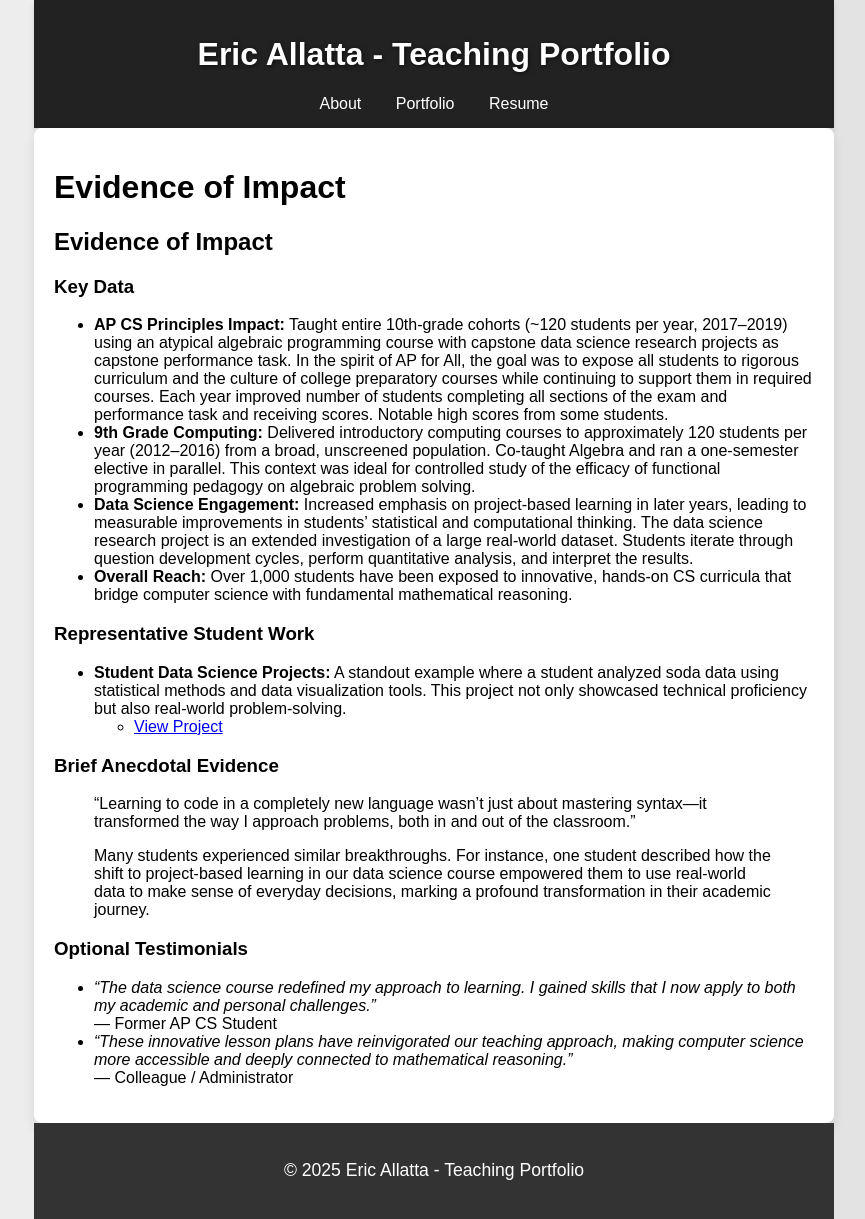
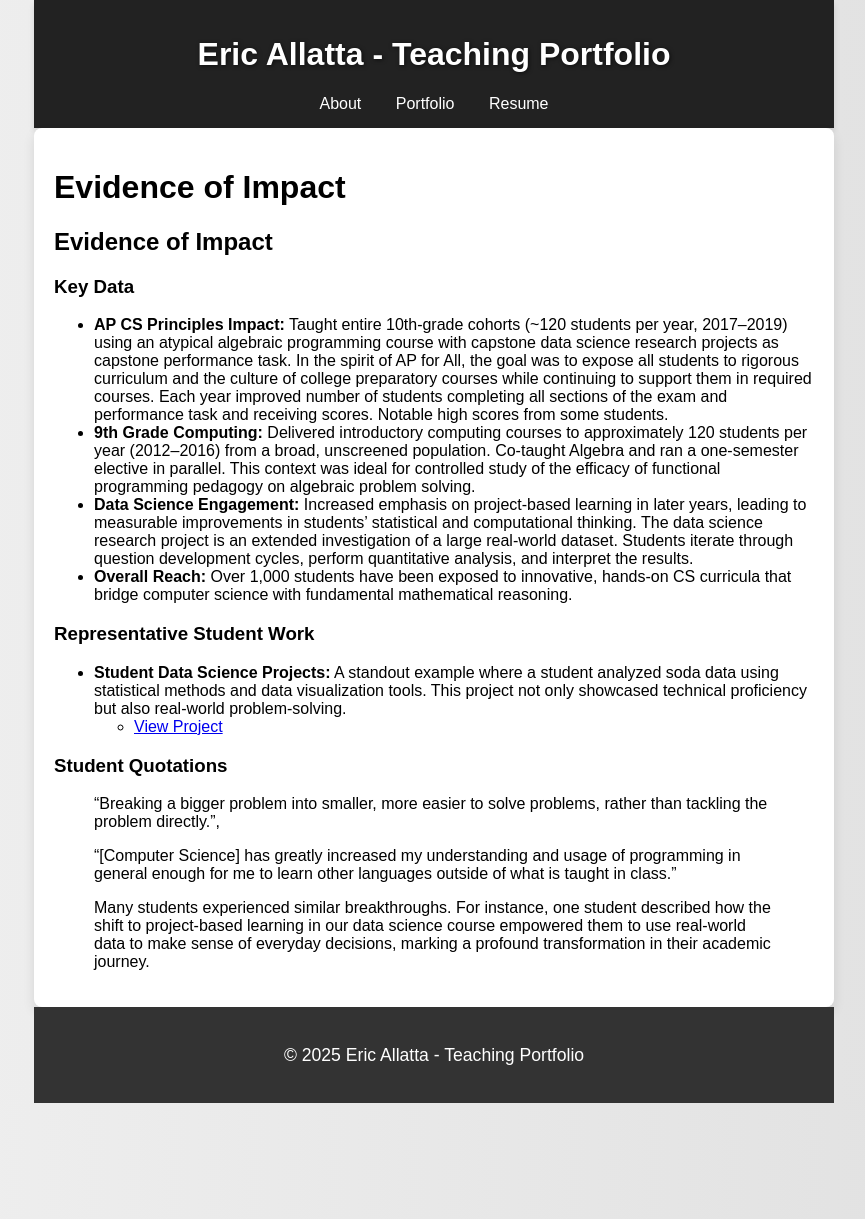
Before and after one commit to MrAllatta/teaching-portfolio, a Jekyll site: the page built from portfolio/evidence-of-impact.md, in a window 1280 px wide. Shown: the whole page, without its empty margins (206-1071 px from the left). Built offline with Jekyll 4.4.1, drawn with Linux system fonts in a browser that asks for light colours; after the commit the page ends 1103 px from its top, so only the background shows below that.

Commit message:
updated evidence

```diff
--- a/portfolio/evidence-of-impact.md
+++ b/portfolio/evidence-of-impact.md
@@ -16,13 +16,9 @@ title: "Evidence of Impact"
   A standout example where a student analyzed soda data using statistical methods and data visualization tools. This project not only showcased technical proficiency but also real-world problem-solving.
   - [View Project](https://docs.google.com/document/d/1p63vfY1CNWrdBwIg2vXW_Nfxl-xG1rTlpYiboGbla-g/edit?usp=drivesdk)
 
-### Brief Anecdotal Evidence
-> "Learning to code in a completely new language wasn’t just about mastering syntax—it transformed the way I approach problems, both in and out of the classroom."
->
+### Student Quotations
+> "Breaking a bigger problem into smaller, more easier to solve problems, rather than tackling the problem directly.",
+
+> "[Computer Science] has greatly increased my understanding and usage of programming in general enough for me to learn other languages outside of what is taught in class."
+
 > Many students experienced similar breakthroughs. For instance, one student described how the shift to project-based learning in our data science course empowered them to use real-world data to make sense of everyday decisions, marking a profound transformation in their academic journey.
-
-### Optional Testimonials
-- *"The data science course redefined my approach to learning. I gained skills that I now apply to both my academic and personal challenges."*
-  — Former AP CS Student
-- *"These innovative lesson plans have reinvigorated our teaching approach, making computer science more accessible and deeply connected to mathematical reasoning."*
-  — Colleague / Administrator
```
